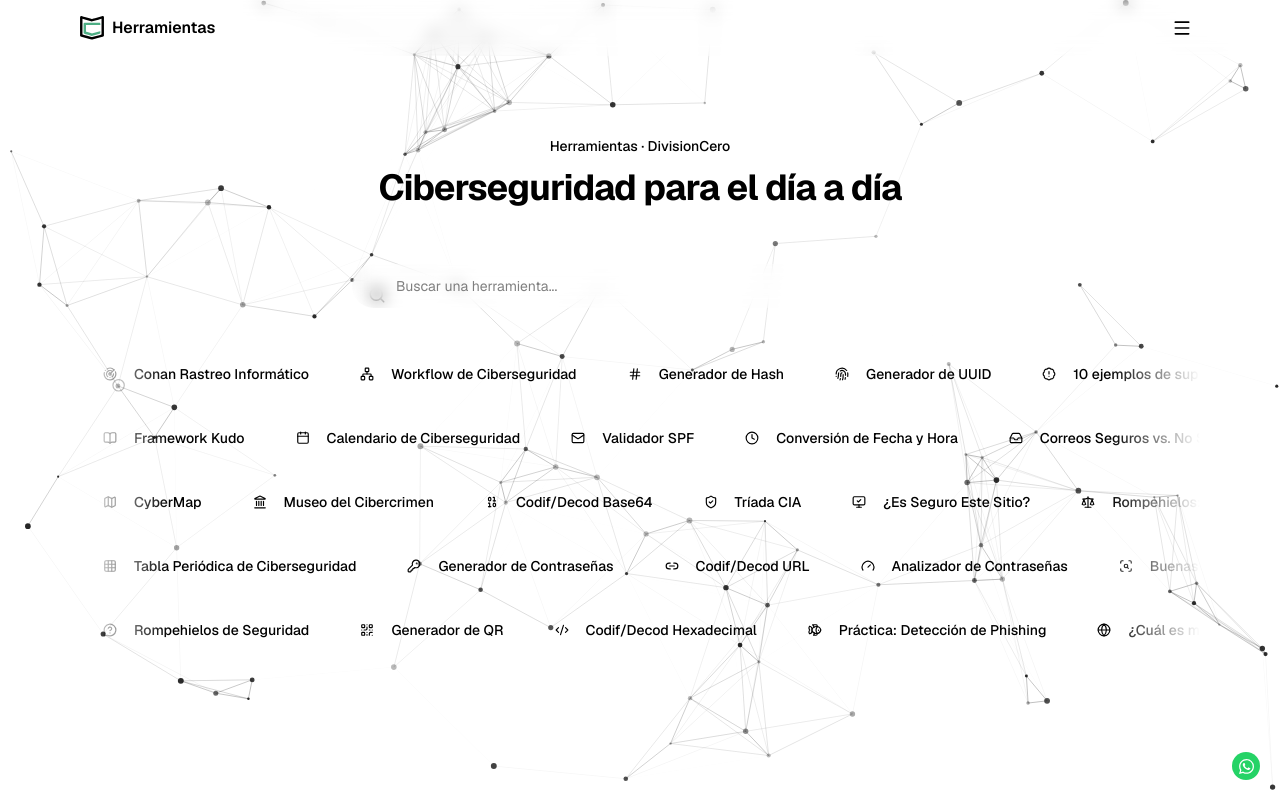
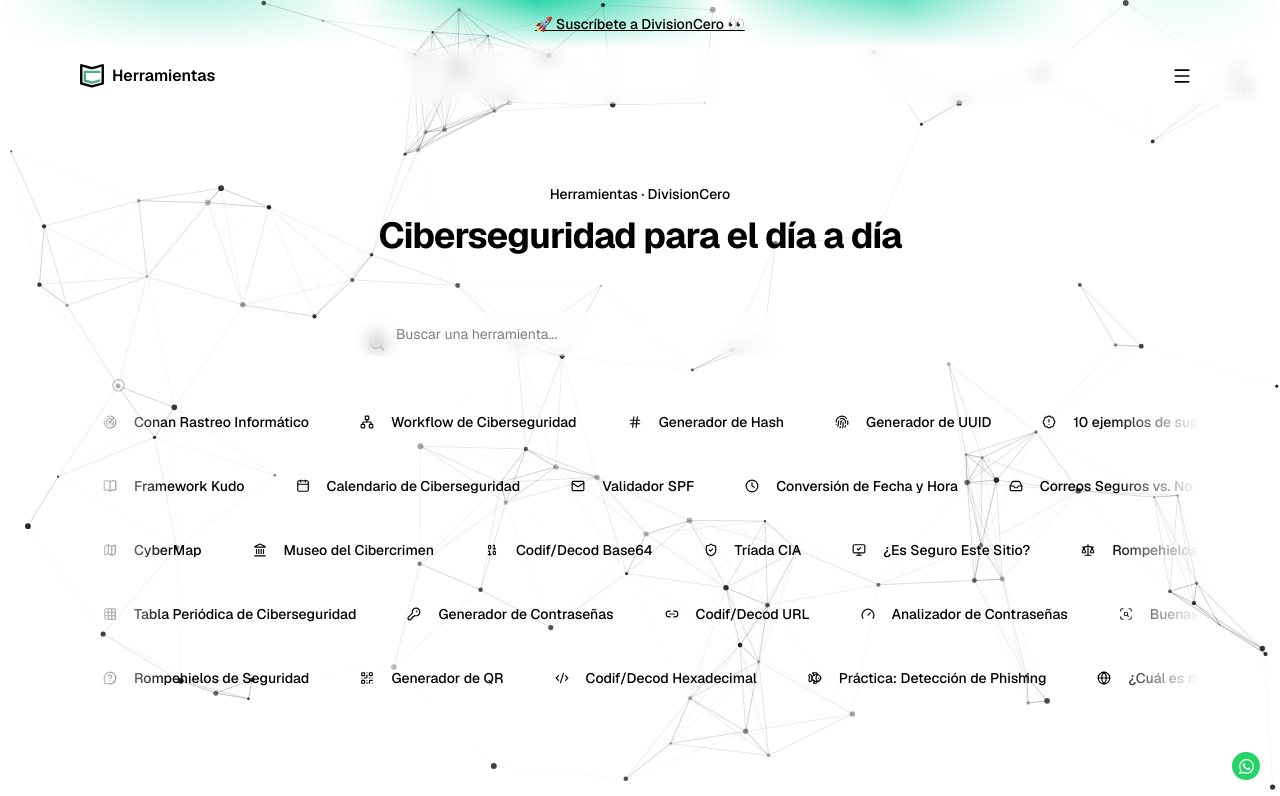
Before and after one commit to PetterVargas/herramientas, a Next.js app: page / in a window 1280 px wide. Shown: the top 796 px of the page. Built offline with nearby package versions, Linux system fonts and the light colour scheme.

Commit message:
Feature/ask ai (#17)
* add icon ask ai

* support

* remove tools

* dependecy update

```diff
--- a/app/globals.css
+++ b/app/globals.css
@@ -111,6 +111,20 @@
   animation: marquee-rtl var(--marquee-duration, 45s) linear infinite;
 }
 
+/* Fondo animado del banner superior (components/announcement-banner.tsx). */
+@keyframes moving-banner {
+  from {
+    background-position: 0% 0;
+  }
+  to {
+    background-position: 100% 0;
+  }
+}
+
+.animate-moving-banner {
+  animation: moving-banner 20s linear infinite;
+}
+
 .animate-marquee-ltr {
   animation: marquee-rtl var(--marquee-duration, 45s) linear infinite reverse;
 }
--- a/app/layout.tsx
+++ b/app/layout.tsx
@@ -2,6 +2,7 @@
 import { Geist, Geist_Mono } from "next/font/google";
 import { ThemeProvider } from "@/components/theme-provider";
 import { Navbar } from "@/components/navbar";
+import { AnnouncementBanner } from "@/components/announcement-banner";
 import { Footer } from "@/components/footer";
 import { FooterReveal } from "@/components/footer-reveal";
 import { WhatsAppButton } from "@/components/whatsapp-button";
@@ -172,6 +173,7 @@
         />
         <ThemeProvider attribute="class" defaultTheme="system" enableSystem>
           <Toaster position="top-center" />
+          <AnnouncementBanner />
           <Navbar />
           <div className="flex flex-1 flex-col">{children}</div>
           <Footer />
--- /dev/null
+++ b/components/announcement-banner.tsx
@@ -0,0 +1,41 @@
+import { SubscribeDialog } from '@/components/subscribe-dialog';
+
+// Mismos colores y animación que el banner "rainbow" de fumadocs que usan
+// divisioncero.com, kudo y cyberacademy, para que se vea igual en los 4 sitios.
+const rainbowColors = [
+  '#39b298',
+  '#39b298',
+  'transparent',
+  '#39b298',
+  'transparent',
+  '#39b298',
+  'transparent',
+];
+
+const rainbowGradient = `repeating-linear-gradient(70deg, ${[...rainbowColors, rainbowColors[0]]
+  .map((color, i) => `${color} ${(i * 50) / rainbowColors.length}%`)
+  .join(', ')})`;
+
+/**
+ * Banner superior (encima del navbar). No es sticky: al hacer scroll se va y
+ * el navbar queda fijo arriba como antes.
+ */
+export function AnnouncementBanner() {
+  return (
+    <div className="relative isolate flex h-12 items-center justify-center overflow-hidden bg-background px-4 text-center text-sm font-medium">
+      <div
+        aria-hidden
+        className="absolute inset-0 -z-10 animate-moving-banner"
+        style={{
+          maskImage:
+            'linear-gradient(to bottom,white,transparent), radial-gradient(circle at top center, white, transparent)',
+          maskComposite: 'intersect',
+          backgroundImage: rainbowGradient,
+          backgroundSize: '200% 100%',
+          filter: 'saturate(2)',
+        }}
+      />
+      <SubscribeDialog>🚀 Suscríbete a DivisionCero 👀</SubscribeDialog>
+    </div>
+  );
+}
--- /dev/null
+++ b/components/subscribe-dialog.tsx
@@ -0,0 +1,83 @@
+'use client';
+
+import { useEffect, useRef } from 'react';
+import { X } from 'lucide-react';
+
+const YOUFORM_ORIGIN = 'https://app.youform.com';
+const YOUFORM_SCRIPT = `${YOUFORM_ORIGIN}/embed.js`;
+// Tiempo que se deja ver el mensaje de agradecimiento antes de cerrar.
+const CLOSE_AFTER_SUBMIT_MS = 5000;
+
+/**
+ * Botón del banner superior que abre el formulario de suscripción (Youform)
+ * en un popup. El script de Youform se carga la primera vez que se abre, para
+ * no sumar el iframe del formulario a cada visita.
+ */
+export function SubscribeDialog({ children }: { children: React.ReactNode }) {
+  const dialogRef = useRef<HTMLDialogElement>(null);
+
+  // El formulario avisa con `youformComplete` cuando se envía (el script de
+  // embed de Youform no expone este evento, así que se escucha aquí).
+  useEffect(() => {
+    let timer: ReturnType<typeof setTimeout> | undefined;
+    function onMessage(e: MessageEvent) {
+      if (e.origin !== YOUFORM_ORIGIN || e.data !== 'youformComplete') return;
+      clearTimeout(timer);
+      timer = setTimeout(() => dialogRef.current?.close(), CLOSE_AFTER_SUBMIT_MS);
+    }
+    window.addEventListener('message', onMessage);
+    return () => {
+      window.removeEventListener('message', onMessage);
+      clearTimeout(timer);
+    };
+  }, []);
+
+  function open() {
+    dialogRef.current?.showModal();
+    if (!document.querySelector(`script[src="${YOUFORM_SCRIPT}"]`)) {
+      const script = document.createElement('script');
+      script.src = YOUFORM_SCRIPT;
+      script.async = true;
+      document.body.appendChild(script);
+    }
+  }
+
+  return (
+    <>
+      <button
+        type="button"
+        onClick={open}
+        className="font-medium underline hover:text-white/80 transition-colors cursor-pointer"
+      >
+        {children}
+      </button>
+      <dialog
+        ref={dialogRef}
+        aria-label="Suscríbete a DivisionCero"
+        // Cierra al hacer clic en el fondo (fuera del contenido).
+        onClick={(e) => {
+          if (e.target === e.currentTarget) e.currentTarget.close();
+        }}
+        className="m-auto w-[calc(100%-2rem)] max-w-xl rounded-xl border border-border bg-background p-0 text-foreground shadow-2xl backdrop:bg-black/60 backdrop:backdrop-blur-sm"
+      >
+        <div className="relative p-4 pt-12">
+          <button
+            type="button"
+            onClick={() => dialogRef.current?.close()}
+            aria-label="Cerrar"
+            className="absolute right-3 top-3 rounded-md p-1.5 text-muted-foreground hover:bg-accent hover:text-accent-foreground transition-colors"
+          >
+            <X className="size-5" />
+          </button>
+          <div
+            data-youform-embed
+            data-form="tzdfeooh"
+            data-base-url="https://app.youform.com"
+            data-width="100%"
+            data-height="700"
+          />
+        </div>
+      </dialog>
+    </>
+  );
+}
```
